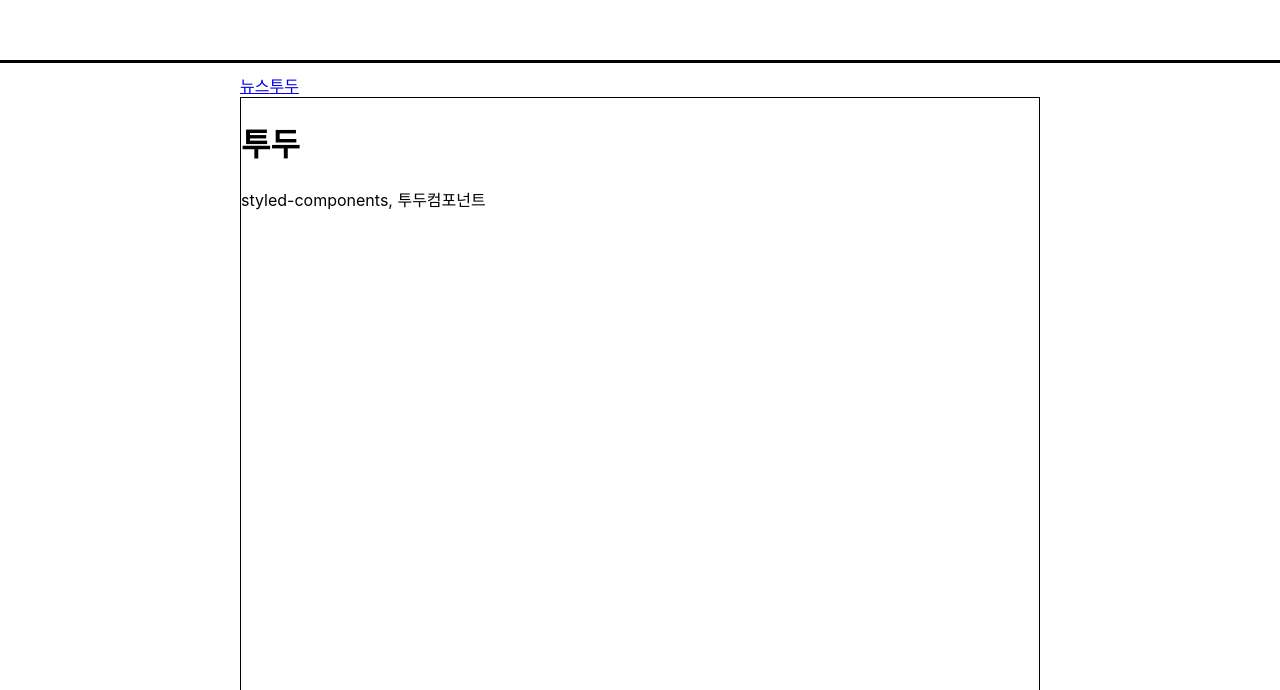
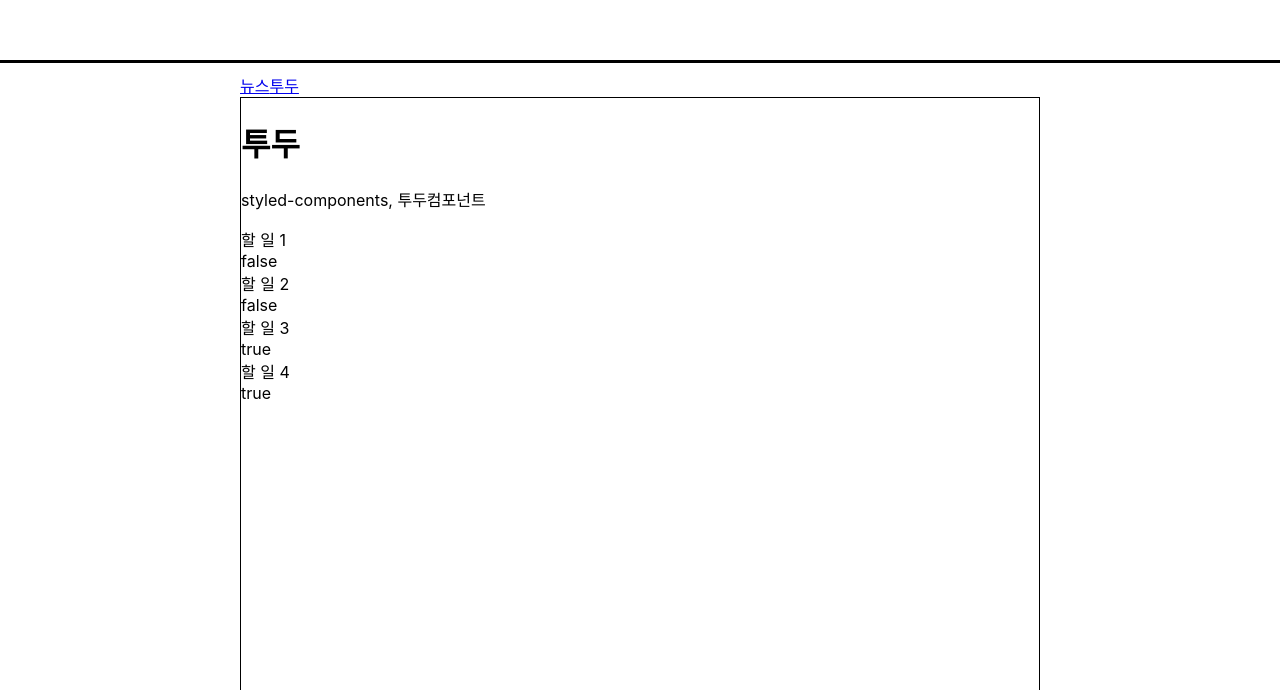
Before and after one commit to donghyuk-yoo/new-tab, a React (Create React App) app: page /todo in a window 1280 px wide. Shown: the part 110-800 px from the top of the page. Built offline with nearby package versions, Linux system fonts and the light colour scheme; no server answers.

Commit message:
todo test

```diff
--- a/src/Todo.js
+++ b/src/Todo.js
@@ -1,10 +1,12 @@
 import React from "react";
+import TodoList from "./TodoList";
 
 const Todo = () => {
   return (
     <div>
       <h1>투두</h1>
       <p>styled-components, 투두컴포넌트</p>
+      <TodoList />
     </div>
   );
 };
--- a/src/TodoList.js
+++ b/src/TodoList.js
@@ -1,10 +1,38 @@
 import React from 'react';
+import TodoListItem from './TodoListItem';
 
 const TodoList = () => {
 
+const todos = [
+  {
+    id: 1,
+    text: '할 일 1',
+    checked: false
+  },
+  {
+    id: 2,
+    text: '할 일 2',
+    checked: false
+  },
+  {
+    id: 3,
+    text: '할 일 3',
+    checked: true
+  },
+  {
+    id: 4,
+    text: '할 일 4',
+    checked: true
+  },
+]
+
   return (
     <>
-      <div>TodoList</div>
+      <div className="TodoList">
+        {/* map함수는 key값 필요 */}
+        {todos.map(todo=> <TodoListItem todo={todo} key={todo.id} />)}
+      </div>
+
     </>
   )
 }
--- /dev/null
+++ b/src/TodoListItem.js
@@ -0,0 +1,13 @@
+import React from 'react';
+
+const TodoListItem = ({todo}) => {
+
+  return (
+    <>
+      <div className="todo-text">{todo.text}</div>
+      <div className="todo-checked">{todo.checked ? 'true': 'false'}</div>
+    </>
+  )
+}
+
+export default TodoListItem;
```
Also changed, not shown: src/TodoItem.js (deleted, +0 -12 lines).
